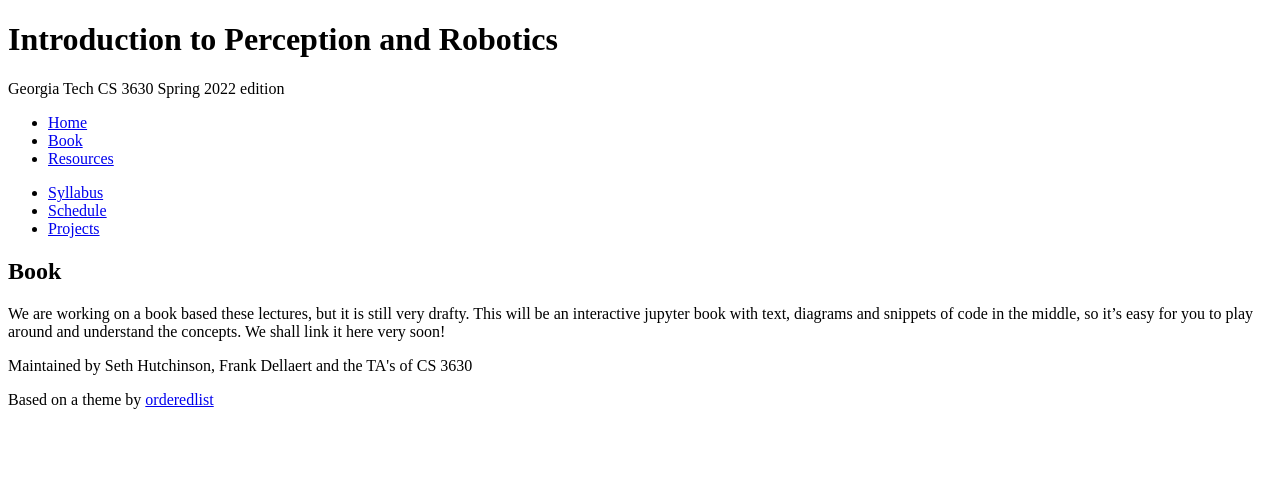
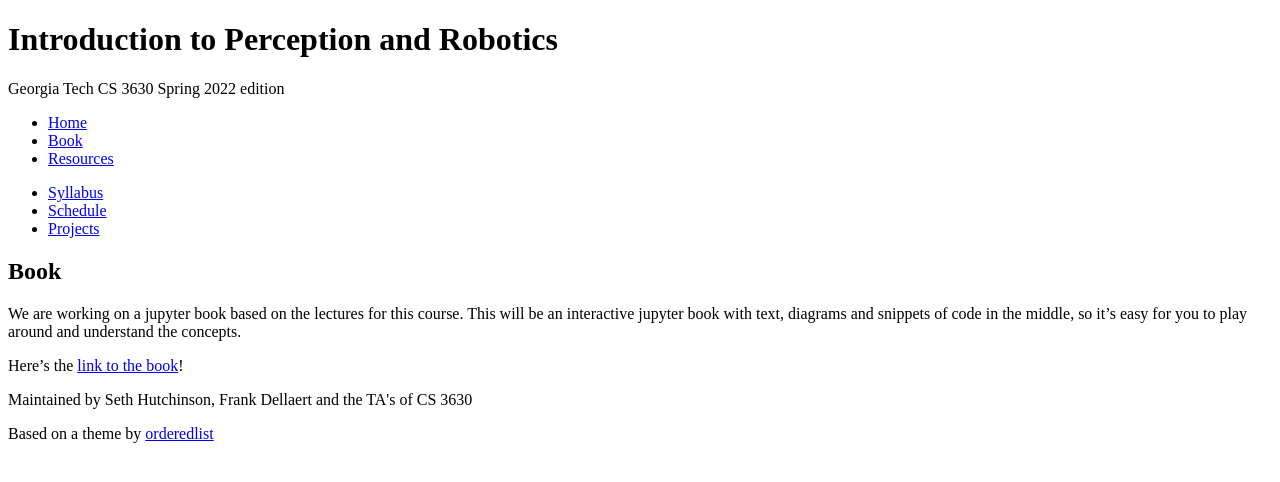
Before and after one commit to dellaert/22F-3630, a Jekyll site: the page built from book.md, in a window 1280 px wide. Shown: the top 482 px of the page. Built offline with Jekyll 4.4.1, drawn with Linux system fonts in a browser that asks for light colours.

Commit message:
updating the link to the textbook

```diff
--- a/book.md
+++ b/book.md
@@ -5,4 +5,6 @@
 
 # Book
 
-We are working on a book based these lectures, but it is still very drafty. This will be an interactive jupyter book with text, diagrams and snippets of code in the middle, so it's easy for you to play around and understand the concepts. We shall link it here very soon!
+We are working on a jupyter book based on the lectures for this course. This will be an interactive jupyter book with text, diagrams and snippets of code in the middle, so it's easy for you to play around and understand the concepts.
+
+Here's the [link to the book](https://gtbook.github.io/robotics/intro.html)!
```
